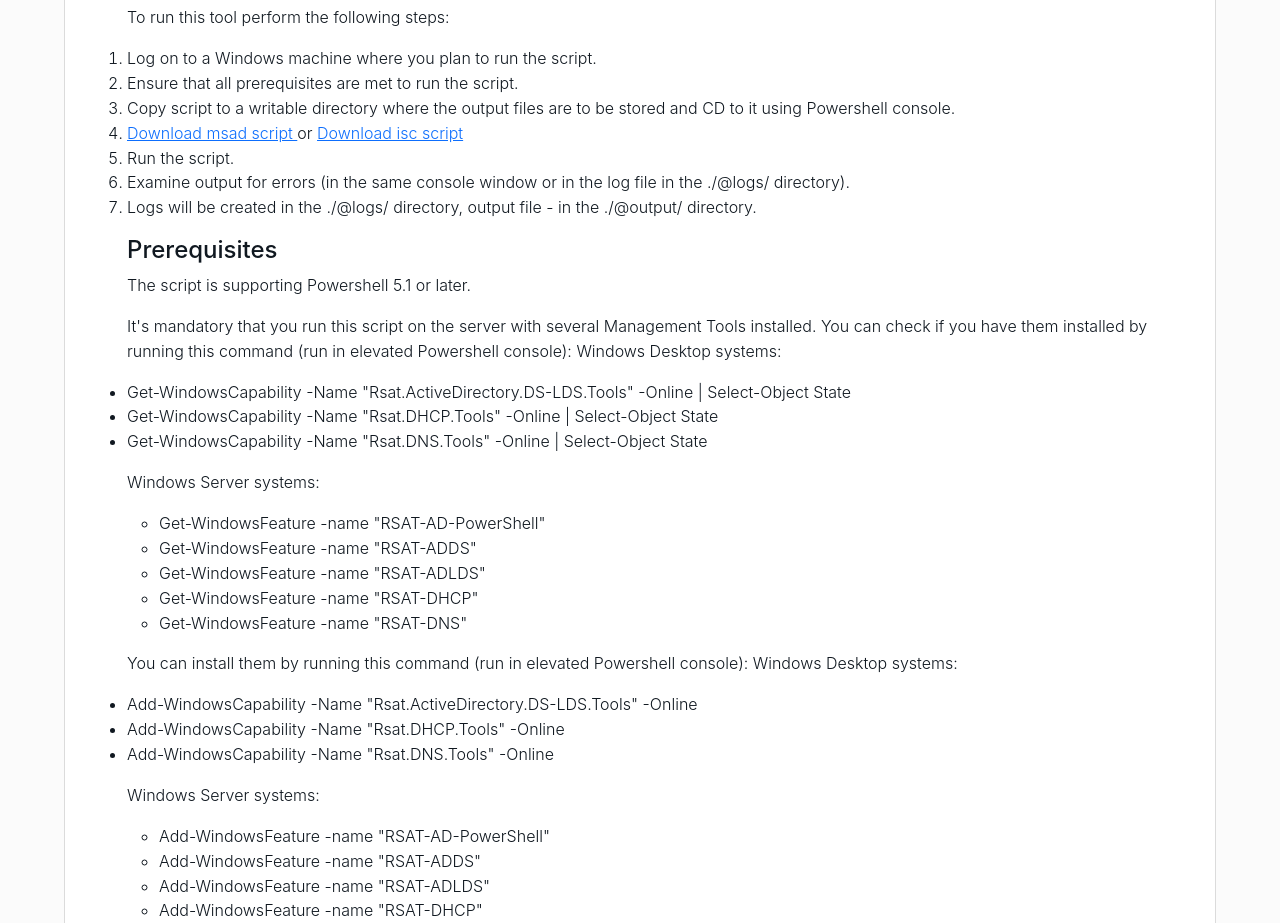
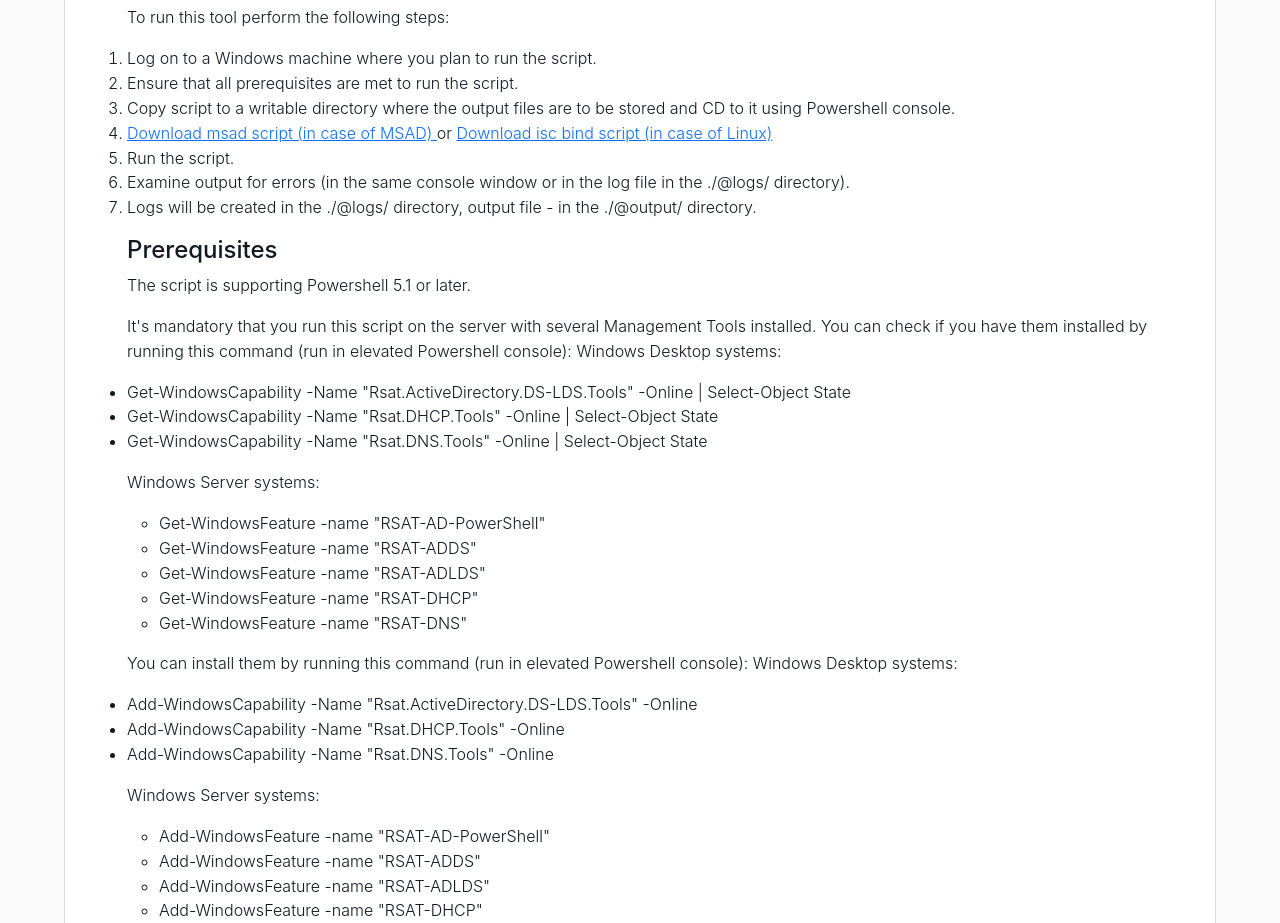
Before and after one commit to infobloxopen/infoblox-sa-scripts, a plain HTML site: page index.html in a window 1280 px wide. Shown: the part 829-1752 px from the top of the page. Drawn offline with nearby package versions, Linux system fonts and the light colour scheme.

Commit message:
Update index.html

```diff
--- a/index.html
+++ b/index.html
@@ -142,11 +142,11 @@
                                 </li>
                                 <li>
                                     <a href="./msad_collections/msad-cs-1.0.5.0.b7b95e7-signed.ps1">
-                                        Download msad script
+                                        Download msad script (in case of MSAD)
                                     </a>
                                     or
                                     <a href="./isc_collection/isc-cs.sh">
-                                        Download isc script
+                                        Download isc bind script (in case of Linux)
                                     </a>
                                 </li>
                                 <li>Run the script.</li>
```
